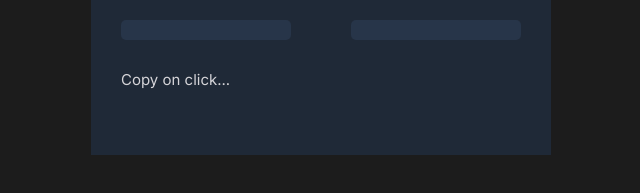
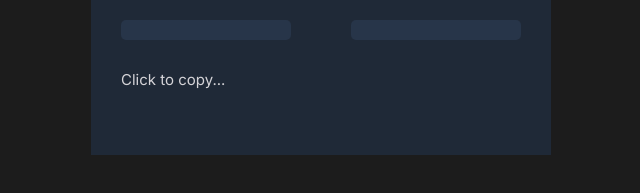
Before and after one commit to oasaintjude/password-generator, a plain HTML site: page index.html in a window 1280 px wide. Shown: the part 463-656 px from the top of the page, 357-997 px from the left. Drawn offline with Linux system fonts and the light colour scheme.

```diff
--- a/index.html
+++ b/index.html
@@ -19,7 +19,7 @@
             <p id="password-option-1"></p>
             <p id="password-option-2"></p>
         </div>
-        <p id="opt">Copy on click...</p>
+        <p id="opt">Click to copy...</p>
     </div>
 
     <script src="script.js"></script>
```
